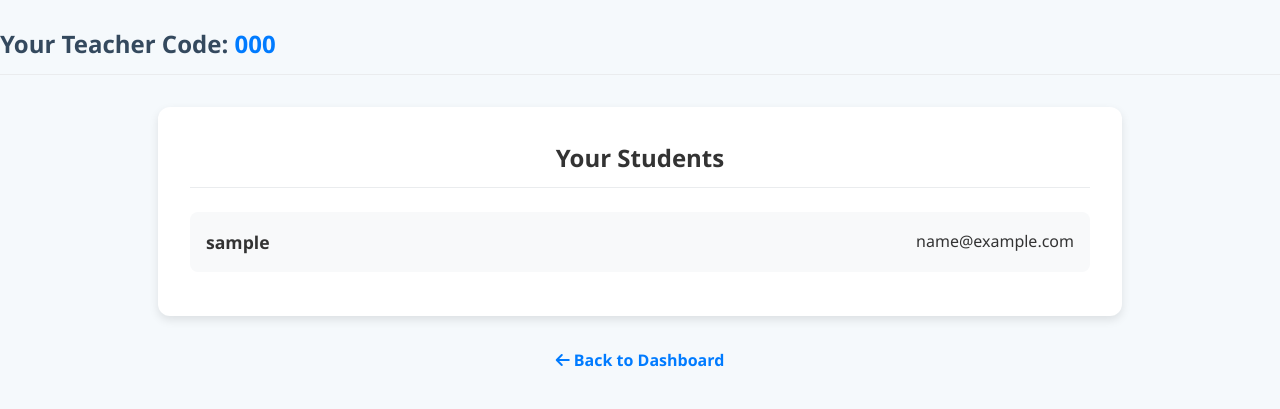
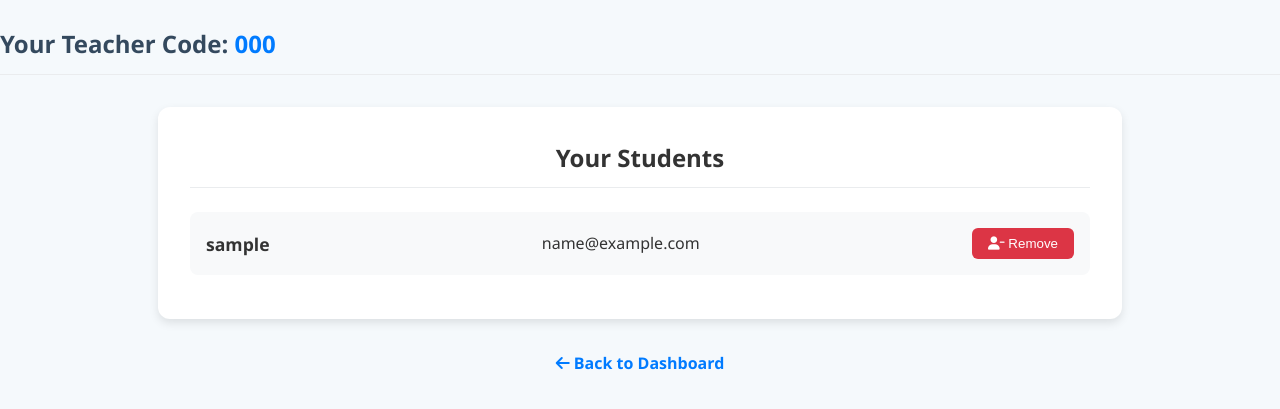
Before and after one commit to beattytyler/Self-Paced-RPG, a Flask app: template self-paced-learning/templates/teacher_students.html in a window 1280 px wide. Shown: the part 88-497 px from the top of the page. Run offline with Flask 3, Linux system fonts and the light colour scheme; the template is opened without the code that fills it: most values are stand-ins (such as "Sample title", 1, 10 or a date in 2020).

Commit message:
Add remove student functionality in template

```diff
--- a/self-paced-learning/templates/teacher_students.html
+++ b/self-paced-learning/templates/teacher_students.html
@@ -98,6 +98,10 @@
     <div class="student-item">
       <span class="student-name">{{ student.username }}</span>
       <span class="student-email">{{ student.email }}</span>
+      <form method="POST" action="/remove_student" style="margin:0;">
+        <input type="hidden" name="student_id" value="{{ student.id }}" />
+        <button type="submit" class="btn-remove"><i class="fas fa-user-minus"></i> Remove</button>
+      </form>
     </div>
     {% endfor %}
   {% else %}
```
